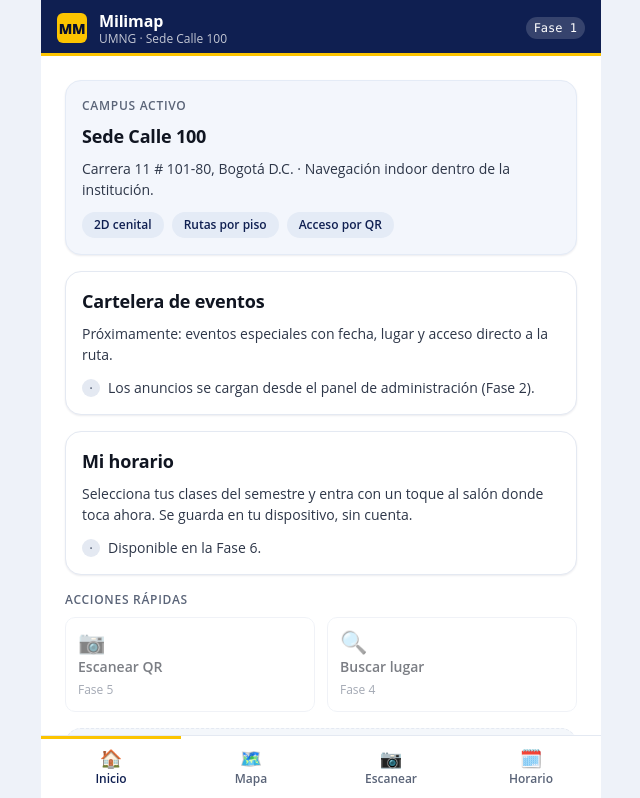
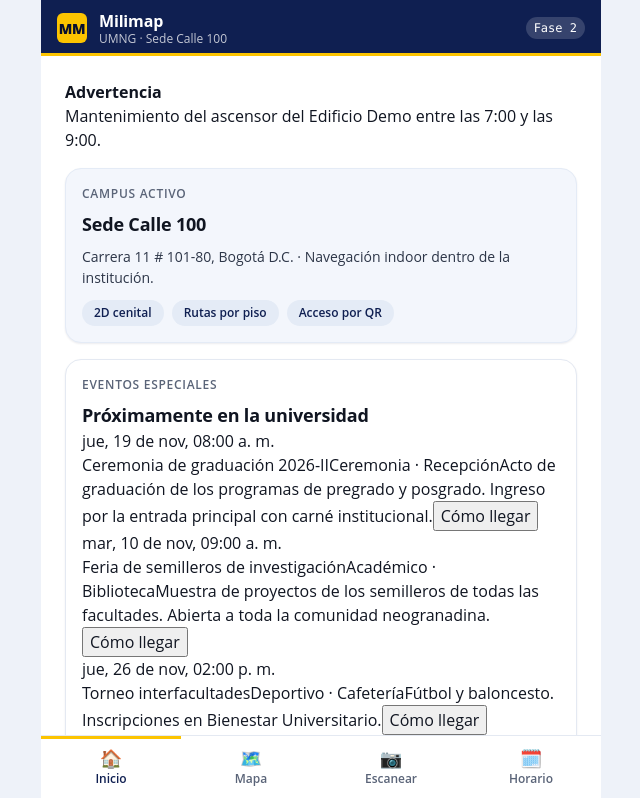
Before and after one commit to DavidCrispoca/Milimap, a React (Vite) app: page / in a window 1280 px wide. Shown: the top 798 px of the page, without its empty margins (319-959 px from the left). Built offline with nearby package versions, Linux system fonts and the light colour scheme.

Commit message:
feat(ui): show published events and announcements on the student home

```diff
--- a/src/App.tsx
+++ b/src/App.tsx
@@ -1,15 +1,15 @@
 /**
  * Application shell.
  *
- * Phase 0 keeps navigation in local state instead of a router: there is only a
- * handful of screens and none of them need deep links yet. Deep links
- * (`/destino/:spaceId`) arrive in Phase 6, together with a real router.
+ * Navigation stays in local state (no router until Phase 6). The only cross-screen
+ * action is "Cómo llegar", which opens the map with a destination preselected.
  */
 
 import { useState } from 'react'
 import { HomeScreen } from './ui/screens/HomeScreen'
 import { PlaceholderScreen } from './ui/screens/PlaceholderScreen'
 import { RouteDemoScreen } from './ui/screens/RouteDemoScreen'
+import type { SpaceId } from './domain/types'
 
 type View = 'home' | 'map' | 'scan' | 'schedule'
 
@@ -17,15 +17,13 @@ interface NavItem {
   id: View
   label: string
   icon: string
-  /** Phase that makes this tab functional. `null` means it already works. */
-  readyIn: number | null
 }
 
 const NAV_ITEMS: NavItem[] = [
-  { id: 'home', label: 'Inicio', icon: '🏠', readyIn: null },
-  { id: 'map', label: 'Mapa', icon: '🗺️', readyIn: null },
-  { id: 'scan', label: 'Escanear', icon: '📷', readyIn: 5 },
-  { id: 'schedule', label: 'Horario', icon: '🗓️', readyIn: 6 },
+  { id: 'home', label: 'Inicio', icon: '🏠' },
+  { id: 'map', label: 'Mapa', icon: '🗺️' },
+  { id: 'scan', label: 'Escanear', icon: '📷' },
+  { id: 'schedule', label: 'Horario', icon: '🗓️' },
 ]
 
 const PLACEHOLDERS: Record<'scan' | 'schedule', { title: string; phase: number; body: string }> = {
@@ -43,6 +41,12 @@ const PLACEHOLDERS: Record<'scan' | 'schedule', { title: string; phase: number;
 
 export function App() {
   const [view, setView] = useState<View>('home')
+  const [routeTarget, setRouteTarget] = useState<SpaceId | undefined>(undefined)
+
+  const openRoute = (spaceId: SpaceId) => {
+    setRouteTarget(spaceId)
+    setView('map')
+  }
 
   const placeholder = view === 'scan' || view === 'schedule' ? PLACEHOLDERS[view] : null
 
@@ -56,14 +60,14 @@ export function App() {
           <span className="app__brand-name">Milimap</span>
           <span className="app__brand-sub">UMNG · Sede Calle 100</span>
         </div>
-        <span className="app__phase">Fase 1</span>
+        <span className="app__phase">Fase 2</span>
       </header>
 
       <main className="app__main">
         {view === 'home' ? (
-          <HomeScreen />
+          <HomeScreen onOpenRoute={openRoute} />
         ) : view === 'map' ? (
-          <RouteDemoScreen />
+          <RouteDemoScreen initialDestination={routeTarget} />
         ) : placeholder ? (
           <PlaceholderScreen
             title={placeholder.title}
--- /dev/null
+++ b/src/Root.tsx
@@ -0,0 +1,26 @@
+import { StrictMode, Suspense, lazy } from 'react'
+import { App } from './App'
+
+/**
+ * Root switch between the student app and the admin console.
+ *
+ * The admin console is code-split: students never download it. The route check
+ * is deliberately simple; there is no router until Phase 6.
+ */
+const AdminApp = lazy(() => import('./admin/AdminApp'))
+
+export function Root() {
+  const isAdminRoute = window.location.pathname.replace(/\/+$/, '').startsWith('/admin')
+
+  return (
+    <StrictMode>
+      {isAdminRoute ? (
+        <Suspense fallback={<p style={{ padding: 24 }}>Cargando panel…</p>}>
+          <AdminApp />
+        </Suspense>
+      ) : (
+        <App />
+      )}
+    </StrictMode>
+  )
+}
--- a/src/main.tsx
+++ b/src/main.tsx
@@ -1,6 +1,5 @@
-import { StrictMode } from 'react'
 import { createRoot } from 'react-dom/client'
-import { App } from './App'
+import { Root } from './Root'
 import './index.css'
 
 const container = document.getElementById('root')
@@ -9,8 +8,4 @@ if (!container) {
   throw new Error('Root container #root not found in index.html')
 }
 
-createRoot(container).render(
-  <StrictMode>
-    <App />
-  </StrictMode>,
-)
+createRoot(container).render(<Root />)
--- a/src/ui/screens/HomeScreen.tsx
+++ b/src/ui/screens/HomeScreen.tsx
@@ -1,18 +1,25 @@
 /**
  * Home screen.
  *
- * Phase 0 renders the real information architecture (announcements, "my
- * schedule", quick actions) with placeholder content, so the layout can be
- * reviewed before the data layer exists. Each block names the phase that fills
- * it in, which keeps the skeleton honest instead of pretending to work.
+ * Phase 2: announcements and events come from the content store, so anything an
+ * administrator publishes appears here. "Cómo llegar" opens the map tab with the
+ * event's place as destination.
  */
+
+import { useContentStore } from '@/content/store'
+import { useNow } from '@/ui/useNow'
+import { mergedCatalog } from '@/content/catalog'
+import { activeAnnouncements, sortForCarousel, upcomingEvents } from '@/content/selectors'
+import { EVENT_CATEGORY_LABEL, ANNOUNCEMENT_KIND_LABEL } from '@/content/types'
+import { demoCatalog } from '@/data'
+import type { SpaceId } from '@/domain/types'
 
 const PHASE_STEPS = [
   { label: 'Fase 0 · Cimientos y tooling', state: 'done' as const },
   { label: 'Fase 1 · Motor de ruteo', state: 'done' as const },
-  { label: 'Fase 2 · Admin: contenido', state: 'next' as const },
-  { label: 'Fase 3 · Admin: editor de mapa', state: 'todo' as const },
-  { label: 'Fase 4 · App: mapa real con MapLibre', state: 'todo' as const },
+  { label: 'Fase 2 · Panel de administración', state: 'done' as const },
+  { label: 'Fase 3 · Editor de mapa', state: 'next' as const },
+  { label: 'Fase 4 · Mapa real con MapLibre', state: 'todo' as const },
   { label: 'Fases 5-6 · QR, eventos y horario', state: 'todo' as const },
   { label: 'Fase 7 · Digitalización de planos', state: 'todo' as const },
 ]
@@ -23,9 +30,44 @@ const DOT: Record<'done' | 'next' | 'todo', { className: string; glyph: string }
   todo: { className: 'status-list__dot status-list__dot--todo', glyph: '·' },
 }
 
-export function HomeScreen() {
+const DATE_FORMAT = new Intl.DateTimeFormat('es-CO', {
+  weekday: 'short',
+  day: 'numeric',
+  month: 'short',
+  hour: '2-digit',
+  minute: '2-digit',
+})
+
+const ANNOUNCEMENT_CLASS = {
+  info: 'alert alert--info',
+  warning: 'alert alert--warning',
+  emergency: 'alert alert--danger',
+} as const
+
+export function HomeScreen({ onOpenRoute }: { onOpenRoute: (spaceId: SpaceId) => void }) {
+  const events = useContentStore((state) => state.events)
+  const announcements = useContentStore((state) => state.announcements)
+  const spaceEdits = useContentStore((state) => state.spaceEdits)
+
+  const now = useNow()
+  const catalog = mergedCatalog(demoCatalog, spaceEdits)
+  const roomName = (id: string | null): string =>
+    id ? (catalog.find((entry) => entry.id === id)?.name ?? id) : 'Lugar por confirmar'
+
+  const live = activeAnnouncements(announcements, now)
+  const featured = sortForCarousel(upcomingEvents(events, now)).slice(0, 4)
+
   return (
     <>
+      {live.map((item) => (
+        <section key={item.id} className={ANNOUNCEMENT_CLASS[item.kind]} role="status">
+          <div>
+            <strong>{ANNOUNCEMENT_KIND_LABEL[item.kind]}</strong>
+            <p style={{ margin: 0 }}>{item.message}</p>
+          </div>
+        </section>
+      ))}
+
       <section className="card card--brand">
         <p className="card__eyebrow">Campus activo</p>
         <h1 className="card__title">Sede Calle 100</h1>
@@ -40,27 +82,50 @@ export function HomeScreen() {
       </section>
 
       <section className="card">
-        <h2 className="card__title">Cartelera de eventos</h2>
-        <p className="card__body">
-          Próximamente: eventos especiales con fecha, lugar y acceso directo a la ruta.
-        </p>
-        <ul className="status-list">
-          <li className="status-list__item">
-            <span className={`${DOT.todo.className}`}>·</span>
-            <span>Los anuncios se cargan desde el panel de administración (Fase 2).</span>
-          </li>
-        </ul>
+        <p className="card__eyebrow">Eventos especiales</p>
+        <h2 className="card__title">Próximamente en la universidad</h2>
+        {featured.length === 0 ? (
+          <p className="card__body">No hay eventos programados por ahora.</p>
+        ) : (
+          <ul className="event-list">
+            {featured.map((event) => (
+              <li key={event.id} className="event">
+                <div className="event__date" aria-hidden="true">
+                  {DATE_FORMAT.format(new Date(event.startsAt))}
+                </div>
+                <div className="event__body">
+                  <span className="event__title">{event.title}</span>
+                  <span className="event__meta">
+                    {EVENT_CATEGORY_LABEL[event.category]} · {roomName(event.spaceId)}
+                  </span>
+                  <span className="event__desc">{event.description}</span>
+                  {event.spaceId ? (
+                    <button
+                      type="button"
+                      className="btn btn--primary btn--sm"
+                      onClick={() => onOpenRoute(event.spaceId as SpaceId)}
+                    >
+                      Cómo llegar
+                    </button>
+                  ) : null}
+                </div>
+              </li>
+            ))}
+          </ul>
+        )}
       </section>
 
       <section className="card">
         <h2 className="card__title">Mi horario</h2>
         <p className="card__body">
-          Selecciona tus clases del semestre y entra con un toque al salón donde toca ahora. Se
+          Seleccioná tus clases del semestre y entrá con un toque al salón donde toca ahora. Se
           guarda en tu dispositivo, sin cuenta.
         </p>
         <ul className="status-list">
           <li className="status-list__item">
-            <span className={`${DOT.todo.className}`}>·</span>
+            <span className={DOT.todo.className} aria-hidden="true">
+              ·
+            </span>
             <span>Disponible en la Fase 6.</span>
           </li>
         </ul>
@@ -76,12 +141,12 @@ export function HomeScreen() {
             <span className="feature__label">Escanear QR</span>
             <span className="feature__hint">Fase 5</span>
           </button>
-          <button type="button" className="feature" disabled>
+          <button type="button" className="feature" onClick={() => onOpenRoute('A104')}>
             <span className="feature__icon" aria-hidden="true">
               🔍
             </span>
             <span className="feature__label">Buscar lugar</span>
-            <span className="feature__hint">Fase 4</span>
+            <span className="feature__hint">Probar ruta</span>
           </button>
         </div>
       </section>
--- a/src/ui/screens/RouteDemoScreen.tsx
+++ b/src/ui/screens/RouteDemoScreen.tsx
@@ -15,6 +15,8 @@ import { buildGraphIndex, computeRoute } from '@/domain/routing'
 import { searchDestinations } from '@/domain/search'
 import type { Floor, LocalPoint, NodeId, Route, SpaceId } from '@/domain/types'
 import { FloorPlanSvg } from '@/ui/FloorPlanSvg'
+import { useContentStore } from '@/content/store'
+import { mergedCatalog } from '@/content/catalog'
 
 const graphIndex = buildGraphIndex(demoCampus)
 const floors = sortedFloors(demoCampus)
@@ -92,16 +94,24 @@ function findPointForNode(nodeId: NodeId): { level: number; point: LocalPoint }
   return null
 }
 
-export function RouteDemoScreen() {
+export function RouteDemoScreen({ initialDestination }: { initialDestination?: SpaceId }) {
   const [originNodeId, setOriginNodeId] = useState<NodeId>('p1.ent')
-  const [destinationSpaceId, setDestinationSpaceId] = useState<SpaceId | null>('A104')
+  const [destinationSpaceId, setDestinationSpaceId] = useState<SpaceId | null>(
+    initialDestination ?? 'A104',
+  )
   const [query, setQuery] = useState('')
   const [level, setLevel] = useState<number>(1)
+  const spaceEdits = useContentStore((state) => state.spaceEdits)
   const routeRef = useRef<HTMLElement | null>(null)
 
   // These are cheap, pure computations over a 16-space catalog, so they run on
   // every render instead of being memoized. Simpler and no stale-closure risk.
-  const hits = searchDestinations(demoCatalog, query, { buildingId: demoBuilding.id, limit: 6 })
+  // Search the catalog with admin edits applied: a renamed or hidden room must
+  // behave the same here as in the admin panel.
+  const hits = searchDestinations(mergedCatalog(demoCatalog, spaceEdits), query, {
+    buildingId: demoBuilding.id,
+    limit: 6,
+  })
 
   const destinationSpace = destinationSpaceId ? findSpace(destinationSpaceId) : null
 
--- /dev/null
+++ b/src/ui/useNow.ts
@@ -0,0 +1,13 @@
+import { useState } from 'react'
+
+/**
+ * Current time, captured once per mount.
+ *
+ * Reading the clock during render makes output impure and hard to test. Capturing
+ * it once in a state initializer keeps renders stable; screens that need a fresh
+ * value remount or call their own refresh.
+ */
+export function useNow(): Date {
+  const [now] = useState(() => new Date())
+  return now
+}
```
